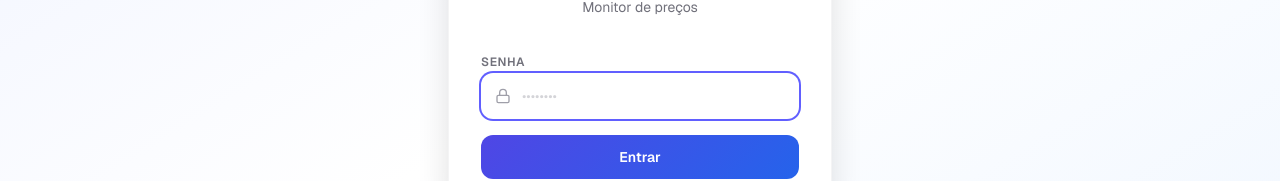
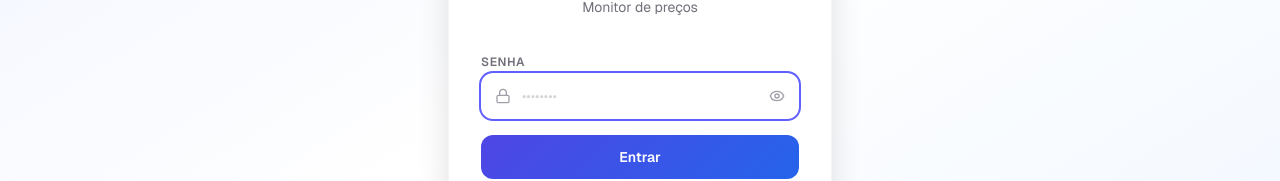
Before and after one commit to dmangussi/argus, a Next.js app in the folder web/: page /login in a window 1280 px wide. Shown: the part 366-547 px from the top of the page. Built offline with nearby package versions, Linux system fonts and the light colour scheme.

Commit message:
feat: add show/hide password toggle on login page

```diff
--- a/web/app/login/page.tsx
+++ b/web/app/login/page.tsx
@@ -2,7 +2,7 @@
 
 import { useState, Suspense } from "react";
 import { useRouter, useSearchParams } from "next/navigation";
-import { Eye, Loader2, AlertCircle, Lock } from "lucide-react";
+import { Eye, EyeOff, Loader2, AlertCircle, Lock } from "lucide-react";
 
 function LoginForm() {
   const router = useRouter();
@@ -10,6 +10,7 @@
   const from = searchParams.get("from") || "/";
 
   const [password, setPassword] = useState("");
+  const [showPassword, setShowPassword] = useState(false);
   const [error, setError] = useState("");
   const [loading, setLoading] = useState(false);
 
@@ -56,14 +57,22 @@
               <div className="relative">
                 <Lock className="absolute left-3.5 top-1/2 -translate-y-1/2 w-4 h-4 text-zinc-400" />
                 <input
-                  type="password"
+                  type={showPassword ? "text" : "password"}
                   placeholder="••••••••"
                   value={password}
                   onChange={(e) => setPassword(e.target.value)}
                   required
                   autoFocus
-                  className="w-full pl-10 pr-4 py-3 border border-zinc-200 rounded-xl text-sm text-zinc-900 placeholder:text-zinc-300 focus:outline-none focus:ring-2 focus:ring-indigo-500 focus:border-transparent transition-shadow"
+                  className="w-full pl-10 pr-10 py-3 border border-zinc-200 rounded-xl text-sm text-zinc-900 placeholder:text-zinc-300 focus:outline-none focus:ring-2 focus:ring-indigo-500 focus:border-transparent transition-shadow"
                 />
+                <button
+                  type="button"
+                  onClick={() => setShowPassword((v) => !v)}
+                  className="absolute right-3.5 top-1/2 -translate-y-1/2 text-zinc-400 hover:text-zinc-600 transition-colors"
+                  tabIndex={-1}
+                >
+                  {showPassword ? <EyeOff className="w-4 h-4" /> : <Eye className="w-4 h-4" />}
+                </button>
               </div>
             </div>
 
```
